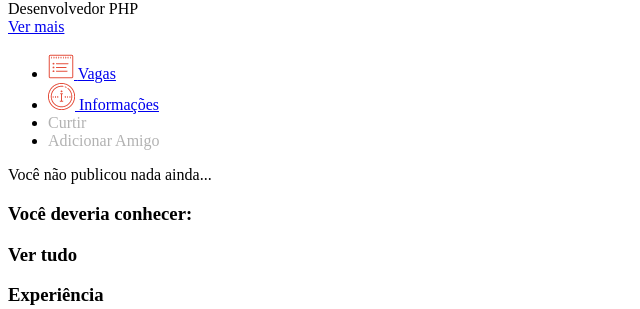
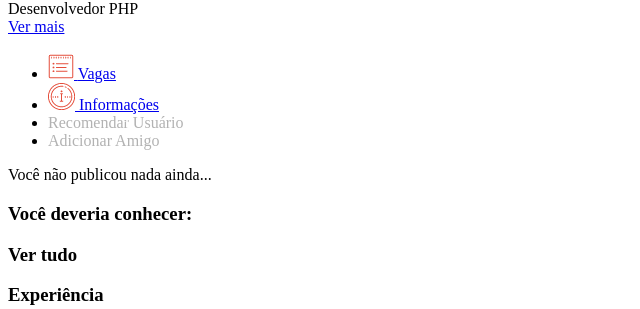
Before and after one commit to aasx/pesquisadores, a PHP site: template App/Views/principal/amigo.php in a window 1280 px wide; the page is wider, and only the part inside the window is pictured. Shown: the part 1936-2245 px from the top of that part, without its empty margins (0-640 px from the left). Run offline with PHP 8.4, Linux system fonts and the light colour scheme; the template is opened without the code that fills it, so the values that code supplies are empty; some libraries are stand-ins or nearby versions.

Commit message:
Alterando Regras de negócio

```diff
--- a/App/Views/perfil/index.php
+++ b/App/Views/perfil/index.php
@@ -216,7 +216,7 @@
                                                     <div class="job-status-bar">
                                                         <ul class="like-com">
                                                             <li>
-                                                                <a href="#"><i class="la la-heart"></i>Recomendar <i><?php echo $aListaVaga['nomeUsuario']; ?></i></a>
+                                                                <a href="#"><i class="la la-heart"></i>Curtir</a>
                                                                 <!-- <img src="/public/images/liked-img.png" alt=""> -->
 
                                                             </li>
@@ -231,6 +231,7 @@
                                             <?php
                                         }
                                         ?>
+
                                         <div class="top-profiles">
                                             <div class="pf-hd">
                                                 <h3>Você deveria conhecer:</h3>
--- a/App/Views/principal/amigo.php
+++ b/App/Views/principal/amigo.php
@@ -191,7 +191,7 @@
                                                 <a class="recomendarPerfil" data-id-perfil="<?php echo $aViewVar['aAmigo']['id']; ?>" title="" style="text-decoration: none !important;color: #b2b2b2;cursor: pointer;">
                                                     <span id="qtd-likes" class="badge badge-pill badge-danger" style="position: absolute;color: #FFFFFF;font-size: 14px;line-height: 0.98;padding-top: 0.4em;padding-bottom: 0.4em;margin-left: 74px;margin-top: -9px;">0</span>
                                                     <i class="la la-thumbs-o-up" style="font-size: 34px;"></i>
-                                                    <span>Curtir</span>
+                                                    <span>Recomendar Usuário</span>
                                                 </a>
                                             </li>
                                             <li id="li-do-amigo" data-tab="feed-dd">
```
